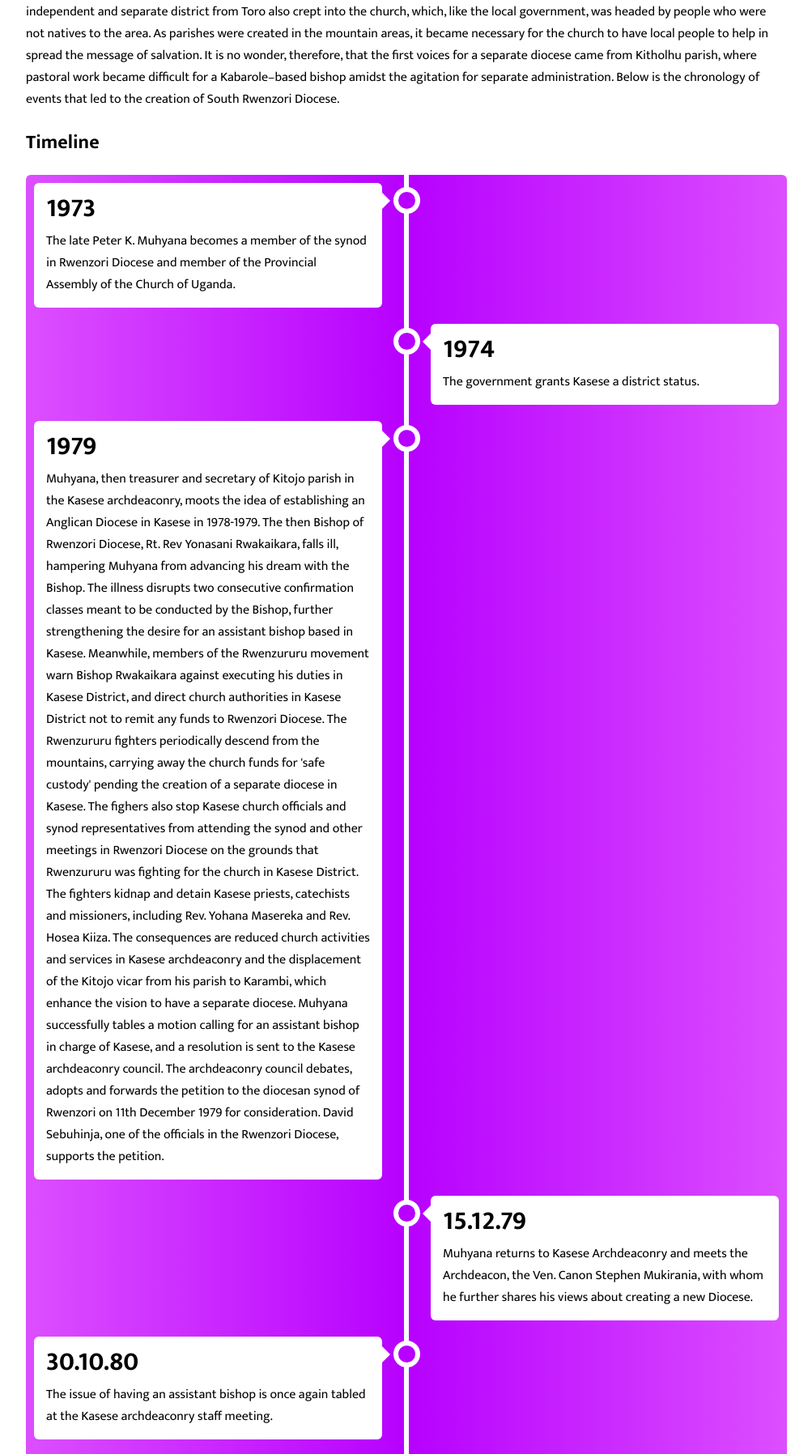
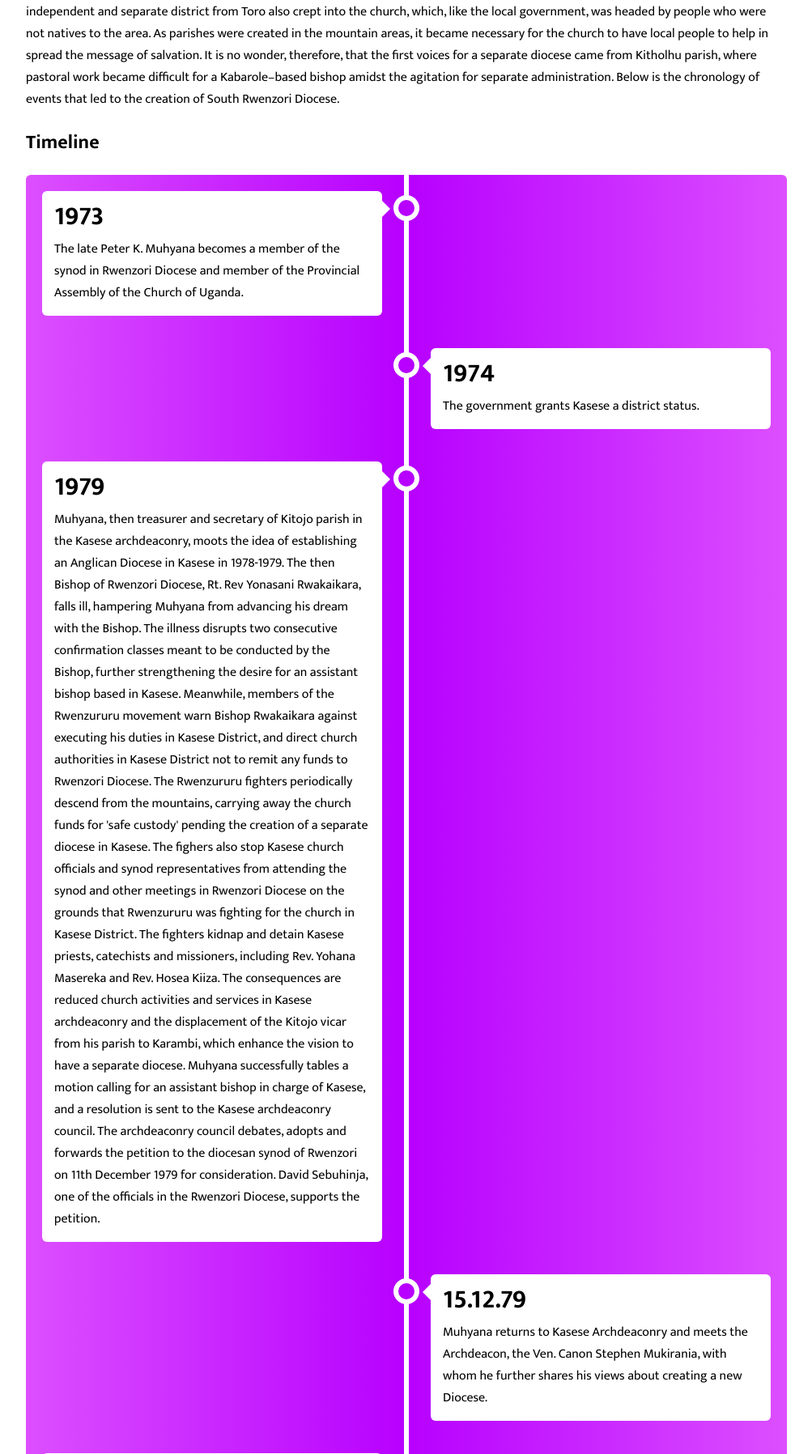
Before and after one commit to BenRStutzman/south-rwenzori-diocese-website, a PHP site: page /about/history in a window 1280 px wide. Shown: the part 364-2160 px from the top of the page at 81% size, without its empty margins (138-1141 px from the left). Run offline with PHP 8.4, Linux system fonts and the light colour scheme.

Commit message:
clean up timeline css

```diff
--- a/css/site.css
+++ b/css/site.css
@@ -204,6 +204,7 @@ th, td {
     border-radius: 6px;
 }
 
+/* timeline vertical line */
 .timeline::after {
     content: '';
     position: absolute;
@@ -211,34 +212,32 @@ th, td {
     background-color: white;;
     top: 0;
     bottom: 0;
-    left: 50%;
     margin-left: -3px;
 }
 
 .timeline-item {
-    padding: 10px;
     position: relative;
-    width: 50%;
 }
 
+/* circle on timeline */
 .timeline-item::after {
     content: '';
     position: absolute;
-    width: 21px;
-    height: 21px;
-    right: -17px;
+    width: 20px;
+    height: 20px;
     background-color: var(--purple-dark);
     border: 6px solid white;
-    top: 15px;
+    top: 25px;
     border-radius: 50%;
     z-index: 1;
 }
 
+/* arrow pointing to timeline */
 .timeline-item::before{
     content:' ';
     height: 0;
     position: absolute;
-    top: 22px;
+    top: 32px;
     width: 0;
     z-index: 1;
     border: medium solid white;
@@ -260,7 +259,7 @@ th, td {
     margin: 0;
 }
 
-/* desktop-only styles */
+/* for screens 601px or larger */
 @media (min-width: 601px) {
     .dropdown-content {
         position: absolute;
@@ -285,34 +284,55 @@ th, td {
     }
 }
 
+/* for screens 801px or larger */
 @media (min-width: 801px) {
+    /* timeline vertical line */
+    .timeline::after {
+        left: 50%;
+    }
+
+    .timeline-item {
+        padding: 20px;
+        width: 50%;
+    }
+
+    /* timeline item on left */
     .timeline-item:nth-child(2n+1) {
         padding-right: 30px;
     }
 
+    /* timeline item on right */
     .timeline-item:nth-child(2n) {
         left: 50%;
         padding-left: 30px;
     }
 
+    /* arrow for item on left */
     .timeline-item:nth-child(2n+1)::before {
         right: 20px;
         border-width: 10px 0 10px 10px;
         border-color: transparent transparent transparent white;
     }
 
+    /* arrow for item on right */
     .timeline-item:nth-child(2n)::before {
         left: 20px;
         border-width: 10px 10px 10px 0;
         border-color: transparent white transparent transparent;
     }
 
+    /* circle for item on left */
+    .timeline-item:nth-child(2n+1)::after {
+        right: -16px;
+    }
+
+    /* circle for item on right */
     .timeline-item:nth-child(2n)::after {
         left: -16px;
     }
 }
 
-/* styles for smaller screens */
+/* for screens 800px or smaller */
 @media (max-width: 800px) {
     .nav-title {
         width: 100%;
@@ -328,32 +348,30 @@ th, td {
         gap: 0;
     }
 
+    /* timeline vertical line */
     .timeline::after {
-        left: 31px;
+        left: 30px;
     }
 
     .timeline-item {
         width: 100%;
-        padding-left: 60px;
-        padding-right: 10px
+        padding: 20px 20px 20px 60px;
     }
 
+    /* arrow for timeline item */
     .timeline-item::before {
         left: 50px;
         border-width: 10px 10px 10px 0;
         border-color: transparent white transparent transparent;
     }
 
-    .timeline-item:nth-child(2n) {
-        left: 0%;
-    }
-
+    /* circle for timeline item */
     .timeline-item::after {
-        left: 15px;
+        left: 14px;
     }
 }
 
-/* mobile-only styles */
+/* for screens 600px or smaller */
 @media (max-width: 600px) {
     .dropdown {
         width: 100%;
```
